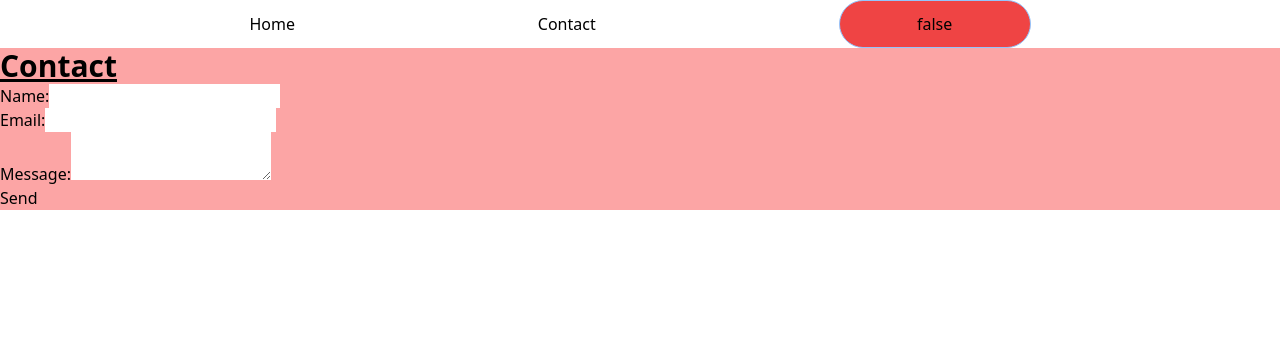
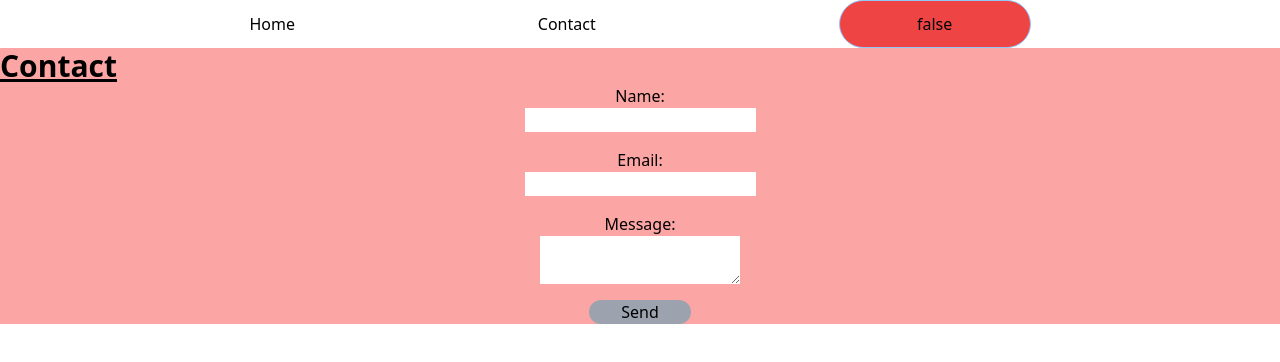
Before and after one commit to christywastaken/christianharrison, a Nuxt app: page /contact in a window 1280 px wide. Shown: the top 362 px of the page. Built offline with nearby package versions, Linux system fonts and the light colour scheme.

Commit message:
Adds maginal styling to contact form

```diff
--- a/components/ContactForm.vue
+++ b/components/ContactForm.vue
@@ -1,18 +1,20 @@
 <template>
   <form @submit.prevent="submitForm">
-    <div>
+    <div class="flex flex-col items-center justify-center">
       <label for="name">Name:</label>
       <input type="text" id="name" v-model="form.name" required />
     </div>
-    <div>
+    <div class="flex flex-col items-center justify-center my-4">
       <label for="email">Email:</label>
       <input type="email" id="email" v-model="form.email" required />
     </div>
-    <div>
+    <div class="flex flex-col items-center justify-center my-4">
       <label for="message">Message:</label>
       <textarea id="message" v-model="form.message" required></textarea>
     </div>
-    <button type="submit">Send</button>
+    <div class="flex flex-col items-center justify-center px-16 my-4">
+      <button class="flex items-center justify-center rounded-full bg-gray-400 px-8" type="submit">Send</button>
+    </div>
   </form>
 </template>
 
```
